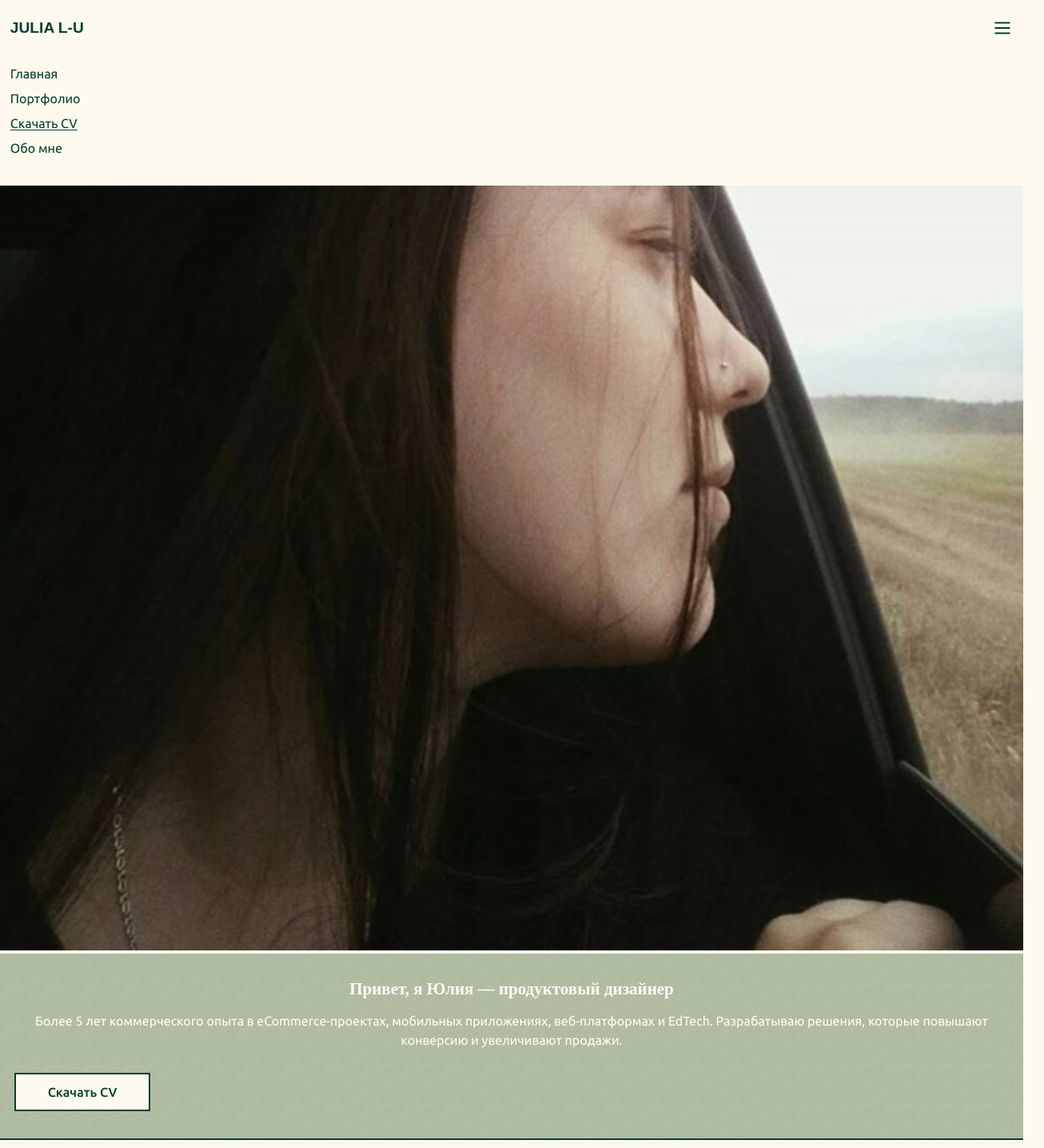
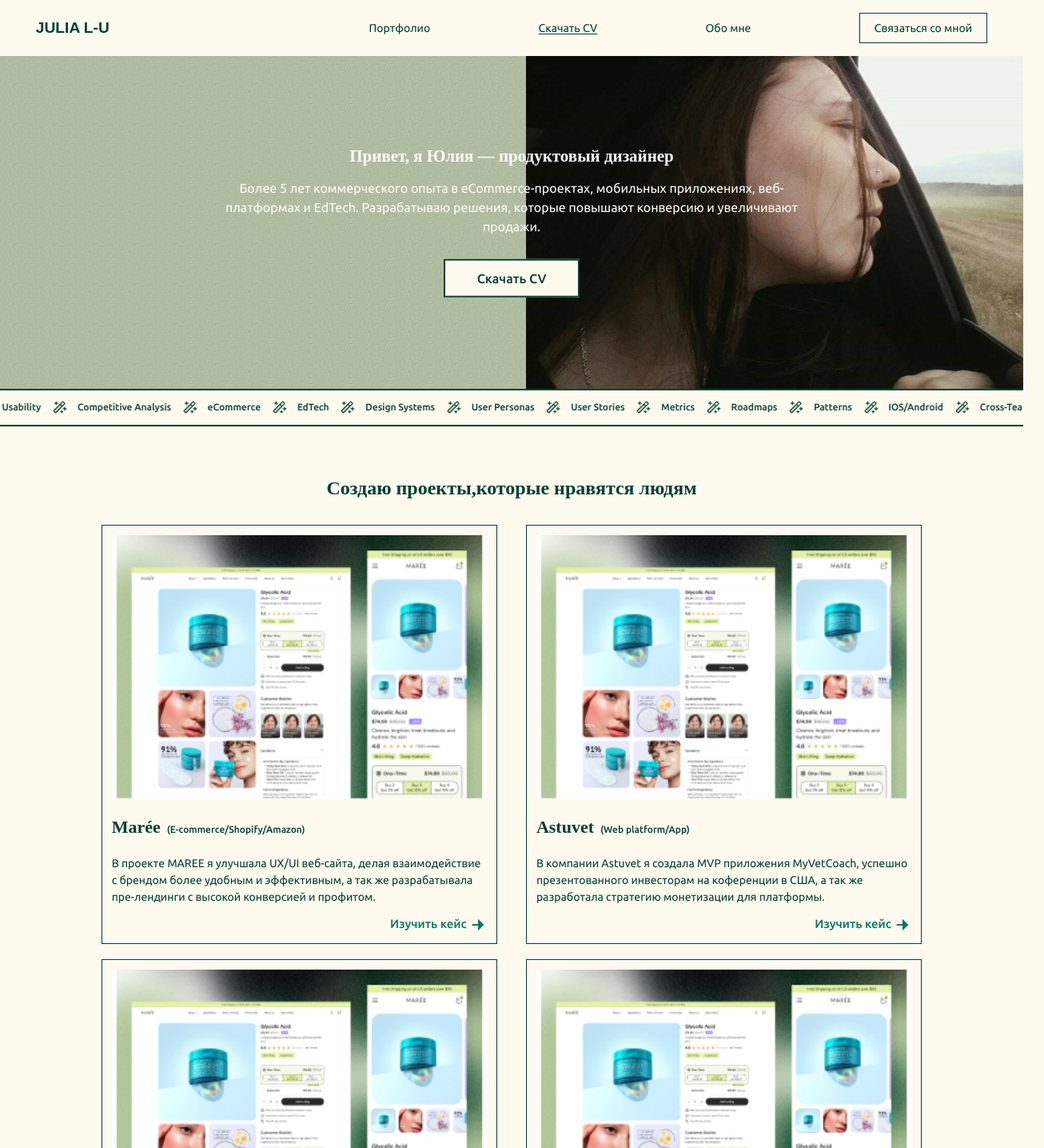
Before and after one commit to SercaNisUzun/julia-portfolio-react, a React (Vite) app: page / in a window 1280 px wide. Shown: the top 1435 px of the page at 80% size, 1306 px wide, since content can reach past the window. Built offline with nearby package versions, Linux system fonts and the light colour scheme; a web font is replaced by a local one.

Commit message:
Main Page-AboutMe adaptive done.

```diff
--- a/src/components/Header.jsx
+++ b/src/components/Header.jsx
@@ -49,10 +49,11 @@ function Header() {
 
             <nav style={window.innerWidth < 768 ? { display: display } : {}}>
                 <ul>
-                    <li>Главная</li>
+                    <li className='onlyMobile'>Главная</li>
                     <li>Портфолио</li>
                     <li id='cv'>Скачать CV</li>
                     <li onClick={() => navigate("aboutme")}>Обо мне</li>
+                    <li className='mobileHidden'>Связаться со мной</li>
                 </ul>
             </nav>
         </div>
--- a/src/pages/AboutMe.jsx
+++ b/src/pages/AboutMe.jsx
@@ -8,11 +8,13 @@ import linked from '../assets/Linkedin.svg'
 function AboutMe() {
     return (
         <div>
+
             <div className='imgConteiner'>
                 <img src={aboutme} alt="" />
             </div>
 
             <div className='aboutMeInfo'>
+                <div className='aboutMe'>
                     <p>
                         Я —Джулия из солнечной Анталии, Product/UX/UI дизайнер с глубоким пониманием визуальной эстетики и функциональности продуктов.
                     </p>
@@ -23,25 +25,32 @@ function AboutMe() {
 
                     <hr />
 
-                <div>
+                </div>
+
+
+                <div className='aboutMe2'>
                     <h2>Мой подход в дизайне</h2>
 
                     <p>
                         Я создаю дизайнерские решения, опираясь на цели бизнеса и потребности аудитории. Мой процесс включает в себя исследование, прототипирование и тестирование, чтобы разрабатывать интерфейсы, которые улучшают пользовательский опыт, повышают конверсию и приносят измеримые результаты.
                     </p>
 
+                </div>
+
                 <hr />
 
-                </div>
+                <div className='cvArea'>
 
                     <h2>Проекты и достижения</h2>
 
                     <div className='projects'>
 
-                    <div>
+                        <div className='company'>
                             <h3>MAREE</h3>
                             <h4>Product/UI/UX Designer</h4>
                             <p>(апрель 2024 - настоящее время)</p>
+                        </div>
+                        <div className='content'>
                             <strong>Достижения:</strong>
                             <ul>
                                 <li>- Повысила ROAS покупок с 0.80 до 2.80.</li>
@@ -51,44 +60,47 @@ function AboutMe() {
                             </ul>
                         </div>
 
-                    <div>
+                        <div className='company'>
                             <h3>Astuvet</h3>
                             <h4>UI/UX Designer</h4>
                             <p>(2022-2024)</p>
+                        </div>
+                        <div className='content'>
                             <strong>Достижения:</strong>
                             <ul>
-                            <li>- <strong>Успешная разработка MVP приложения для презентации на конференции в США:</strong> Работала над ui/ux дизайном первого MVP приложения MyVetCoach для демонстрации ключевых функций продукта инвесторам.</li>
+                                <li>- <strong>Успешная разработка MVP приложения для презентации на конференции в США:</strong> Работала над UI/UX дизайном первого MVP приложения MyVetCoach для демонстрации ключевых функций продукта инвесторам.</li>
                                 <li>- <strong>Повышение конверсии:</strong> Успешно увеличила конверсию на 20% за счет оптимизации пользовательского пути и проведения A/B тестирований.</li>
                                 <li>- <strong>Монетизация проекта:</strong> Разработала и внедрила стратегию монетизации приложения, что позволило заработать $10,000 в первый месяц после запуска.</li>
                             </ul>
                         </div>
 
-                    <div>
+                        <div className='company'>
                             <h3>Neattech</h3>
                             <h4>UI/UX Designer</h4>
                             <p>(2022)</p>
-
+                        </div>
+                        <div className='content'>
                             <p>Приложение МИИН “НутриКампус”</p>
                             <ul>
                                 <li>- Увеличила конверсию приложения на 25% благодаря редизайну интерфейса.</li>
                                 <li>- Привлекла более 50 000 новых пользователей.</li>
                                 <li>- Внедрила успешную монетизацию через продажу вебинаров и курсов в приложении.</li>
                             </ul>
-
                             <p>Проект “Твой Наставник”</p>
                             <ul>
-                            <li>- Работала над успешным релизом MVP приложения для менторской программы,  в результате получив первые положительные отзывы от пользователей и менторов.</li>
+                                <li>- Работала над успешным релизом MVP приложения для менторской программы, в результате получив первые положительные отзывы от пользователей и менторов.</li>
                             </ul>
                         </div>
 
-                    <div>
+                        <div className='company'>
                             <h3>Taxi+ App</h3>
                             <h4>UI Designer</h4>
                             <p>(2020-2021)</p>
-
+                        </div>
+                        <div className='content'>
                             <ul>
                                 <li>- <strong>Создание и поддержка полного цикла дизайна:</strong> От концепции до реализации, включая разработку дизайн-систем и пользовательских интерфейсов.</li>
-                            <li>- <strong>Анализ бизнеса и прототипирование:</strong> создание Прототипов, сочетающих бизнес-цели, потребности пользователей и технические требования.</li>
+                                <li>- <strong>Анализ бизнеса и прототипирование:</strong> Создание прототипов, сочетающих бизнес-цели, потребности пользователей и технические требования.</li>
                                 <li>- <strong>Глубокие исследования и тестирование:</strong> Проведение конкурентного анализа, A/B тестов, интервью и юзабилити-тестов для улучшения UX.</li>
                             </ul>
                         </div>
@@ -96,6 +108,10 @@ function AboutMe() {
                         <hr />
 
                     </div>
+
+                </div>
+
+
 
                 <div className='MeSlider'>
                     <h2>Где я беру вдохновение</h2>
@@ -115,26 +131,33 @@ function AboutMe() {
 
             <div className='greenBox'>
 
+                <div className='boxCutter'>
+
                     <div className='greenConteiner'>
                         <div className='boxBorder'><p>Разработка и поддержка библиотеки проекта</p></div>
-                    <div><p>Конкурентный анализ</p></div>
+                        <div className='adaptiveBorder'><p>Конкурентный анализ</p></div>
                     </div>
 
                     <hr />
 
                     <div className='greenConteiner'>
                         <div className='boxBorder'><p>Юзабилити тестирование</p></div>
-                    <div><p>Составление user-персон</p></div>
+                        <div className='adaptiveBorder'><p>Составление user-персон</p></div>
                     </div>
 
                     <hr />
 
                     <div className='greenConteiner'>
                         <div className='boxBorder'><p>Работа с метриками</p></div>
-                    <div><p>Работа с кросс-функциональными командами</p></div>
+                        <div className='adaptiveBorder'><p>Работа с кросс-функциональными командами</p></div>
                     </div>
 
-                <hr />
+                    <hr className='onlyMobile' />
+
+                </div>
+
+
+                <div className='boxCutter'>
 
                     <div className='greenConteiner'>
                         <div className='boxBorder'><p>Приоритизация задач и составление Roadmap’ов</p></div>
@@ -157,15 +180,18 @@ function AboutMe() {
 
                 </div>
 
+            </div>
+
+
             <div className='contact'>
                 <p>Я всегда открыта новым проектам и интересным идеям.</p>
                 <strong>Если вам откликается мой подход, давайте создадим что-то классное вместе. </strong>
 
                 <div className='footerButtons'>
-                    <button style={{ gridArea: 'm' }}><img src={mail} alt="Gmail" />E-Mail</button>
-                    <button style={{ gridArea: 'wp' }}><img src={wp} alt="Whatsapp" />WhatsApp</button>
-                    <button style={{ gridArea: 't' }}><img src={tg} alt="Telegram" />Telegram</button>
-                    <button style={{ gridArea: 'li' }}><img src={linked} alt="Linkedin" />LinkedIn</button>
+                    <button style={{ gridArea: 'm' }}><img src={mail} alt="Gmail" />Отправить E-mail</button>
+                    <button style={{ gridArea: 'wp' }}><img src={wp} alt="Whatsapp" />Написать в WhatsApp</button>
+                    <button style={{ gridArea: 't' }}><img src={tg} alt="Telegram" />Написать в Telegram</button>
+                    <button style={{ gridArea: 'li' }}><img src={linked} alt="Linkedin" />Написать в Linkedin</button>
                 </div>
 
             </div>
--- a/src/scss/_AboutMe.scss
+++ b/src/scss/_AboutMe.scss
@@ -4,9 +4,18 @@
     width: 100%;
     height: 375px;
 
+    @include respond-to(tablet) {
+        height: 416px;
+    }
+
+    @include respond-to(desktop) {
+        height: 560px;
+    }
+
     img {
         height: 100%;
         width: 100%;
+
     }
 }
 
@@ -37,6 +46,17 @@
             width: 55%;
             margin: auto;
         }
+
+        .adaptiveBorder {
+            @include respond-to(tablet) {
+                border-right: 1px #00412D solid;
+            }
+
+            @include respond-to(desktop) {
+                border-right: 1px #00412D solid;
+            }
+        }
+
     }
 
     hr {
@@ -45,6 +65,30 @@
         height: 1px;
         background-color: #00412D;
 
+    }
+
+    @include respond-to(tablet) {
+        display: flex;
+
+        .boxCutter {
+            width: 50%;
+        }
+
+        .onlyMobile {
+            display: none;
+        }
+    }
+
+    @include respond-to(desktop) {
+        display: flex;
+
+        .boxCutter {
+            width: 50%;
+        }
+
+        .onlyMobile {
+            display: none;
+        }
     }
 
 
@@ -61,6 +105,52 @@
         font-family: Ysabeau Infant;
         font-size: 24px;
     }
+
+    .aboutMe {
+        @include respond-to(tablet) {
+
+            margin: 52.2px 129.6px;
+
+            hr {
+                display: none;
+            }
+        }
+
+        @include respond-to(desktop) {
+
+            margin: 64px 296px;
+
+            hr {
+                display: none;
+            }
+        }
+    }
+
+    .aboutMe2 {
+        @include respond-to(desktop) {
+            display: flex;
+
+            h2 {
+                width: 50%;
+            }
+
+            p {
+                width: 40%;
+            }
+        }
+    }
+
+    .cvArea {
+        @include respond-to(desktop) {
+            display: flex;
+
+            h2 {
+                width: 50%;
+            }
+
+        }
+    }
+
 
 }
 
@@ -83,6 +173,40 @@ hr {
         font-family: Ysabeau Infant;
         font-size: 17.6px;
     }
+
+    @include respond-to(tablet) {
+        display: flex;
+        flex-wrap: wrap;
+        align-items: baseline;
+
+        .company {
+            width: 30%;
+        }
+
+        .content {
+            width: 50%;
+        }
+
+
+    }
+
+    @include respond-to(desktop) {
+        display: flex;
+        flex-wrap: wrap;
+        align-items: baseline;
+        width: 40%;
+
+        .company {
+            width: 30%;
+        }
+
+        .content {
+            width: 50%;
+        }
+
+
+    }
+
 }
 
 .contact {
@@ -91,7 +215,26 @@ hr {
     text-align: center;
     font-size: 14.2px;
 
+    @include respond-to(tablet) {
+        width: 60%;
+        margin: auto;
+    }
+
+    @include respond-to(desktop) {
+        width: 90%;
+        margin: auto;
+    }
+
     .footerButtons {
         margin-top: 32px;
+
+        @include respond-to(desktop) {
+            display: flex;
+            justify-content: center;
+            height: 44.8px;
+
+        }
+
+
     }
 }
--- a/src/scss/_Footer.scss
+++ b/src/scss/_Footer.scss
@@ -86,4 +86,22 @@
         }
 
     }
+
+    @include respond-to(desktop) {
+        display: flex;
+        margin: 0 38.4px;
+        justify-content: space-between;
+        align-items: start;
+
+        .footerAlt {
+            display: inherit;
+
+            ul {
+                margin: 0 38.4px;
+                padding: 0;
+            }
+
+        }
+
+    }
 }
--- a/src/scss/_Header.scss
+++ b/src/scss/_Header.scss
@@ -4,10 +4,42 @@
     background-color: $bgColor;
     padding: 12.8px;
 
+    .mobileHidden {
+        display: none;
+    }
+
     @include respond-to(tablet) {
         display: flex;
         align-items: center;
         justify-content: space-between;
+        padding: 12.8px 44.8px;
+
+        .onlyMobile {
+            display: none;
+        }
+
+        .mobileHidden {
+            display: block;
+            border: 1px #00412D solid;
+            padding: 10px 18px;
+        }
+    }
+
+    @include respond-to(desktop) {
+        display: flex;
+        align-items: center;
+        justify-content: space-between;
+        padding: 12.8px 44.8px;
+
+        .onlyMobile {
+            display: none;
+        }
+
+        .mobileHidden {
+            display: block;
+            border: 1px #00412D solid;
+            padding: 10px 18px;
+        }
     }
 
 
@@ -28,9 +60,20 @@ nav {
             position: static;
             display: flex;
             justify-content: space-between;
+            align-items: center;
             width: 100%;
             padding: 0;
+            font-size: 14px;
+        }
 
+        @include respond-to(desktop) {
+            position: static;
+            display: flex;
+            justify-content: space-between;
+            align-items: center;
+            width: 100%;
+            padding: 0;
+            font-size: 14px;
         }
 
         #cv {
@@ -48,11 +91,19 @@ nav {
                 margin: 0;
             }
 
+            @include respond-to(desktop) {
+                margin: 0;
+            }
+
         }
     }
 
     @include respond-to(tablet) {
-        width: 60%;
+        width: 65%;
+    }
+
+    @include respond-to(desktop) {
+        width: 65%;
     }
 
 }
@@ -83,4 +134,8 @@ nav {
     @include respond-to(tablet) {
         display: none;
     }
+
+    @include respond-to(desktop) {
+        display: none;
+    }
 }
--- a/src/scss/_MainPage.scss
+++ b/src/scss/_MainPage.scss
@@ -50,20 +50,37 @@
 }
 
 .projectLinks {
+
+
+    @include respond-to(tablet) {
+        margin: 38.4px 44.8px;
+    }
+
+    @include respond-to(desktop) {
+        margin: 64px 96px;
+    }
+
     h2 {
         font-family: Ysabeau Infant;
         text-align: center;
         margin: 32px auto;
         width: 80%;
-
     }
 
     .projectCard {
+        display: flex;
+        flex-direction: column;
+        justify-content: space-between;
         border: 1px #00412D solid;
         margin: 0 16px 24px 16px;
         padding: 12px;
 
         @include respond-to(tablet) {
+            margin: 0;
+            width: 44%;
+        }
+
+        @include respond-to(desktop) {
             margin: 0;
             width: 45%;
         }
@@ -151,6 +168,42 @@
 
 
     }
+
+    @include respond-to(desktop) {
+        display: flex;
+        height: 416px;
+        position: relative;
+
+        .mainPhoto {
+            order: 2;
+            width: 50%;
+
+            img {
+                max-height: 200%;
+                max-width: 100%;
+            }
+        }
+
+        .greenBg {
+            width: 50%;
+
+            .mainText {
+                position: absolute;
+                top: 50%;
+                left: 50%;
+                transform: translate(-50%, -50%);
+                width: 60%;
+
+                .mainButton {
+                    display: flex;
+                    justify-content: center;
+                }
+            }
+
+        }
+
+
+    }
 }
 
 .projectCards {
@@ -161,4 +214,12 @@
         gap: 19.2px;
         justify-content: space-around;
     }
+
+    @include respond-to(desktop) {
+        margin: 0 22.4px 38.4px 22.4px;
+        display: flex;
+        flex-wrap: wrap;
+        gap: 19.2px;
+        justify-content: space-around;
+    }
 }
```
Lines whose indentation alone changed are shown as unchanged.
